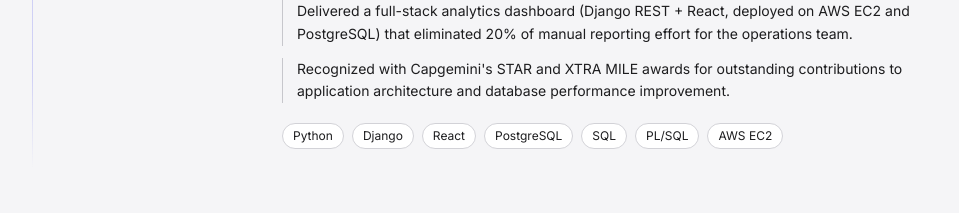
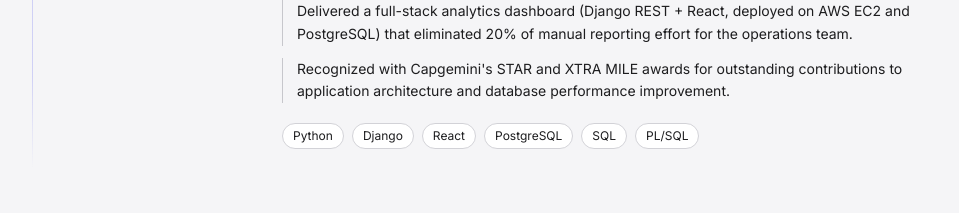
Before and after one commit to naikaj18/portfolio, a React (Vite) app: page / in a window 1280 px wide. Shown: the part 2600-2813 px from the top of the page, without its empty margins (160-1119 px from the left). Built offline with nearby package versions, Linux system fonts and the light colour scheme.

Commit message:
Remove AWS EC2 tag from Capgemini

```diff
--- a/src/constants/index.js
+++ b/src/constants/index.js
@@ -38,7 +38,7 @@ export const EXPERIENCES = [
       "Delivered a full-stack analytics dashboard (Django REST + React, deployed on AWS EC2 and PostgreSQL) that eliminated 20% of manual reporting effort for the operations team.",
       "Recognized with Capgemini's STAR and XTRA MILE awards for outstanding contributions to application architecture and database performance improvement.",
     ],
-    technologies: ["Python", "Django", "React", "PostgreSQL", "SQL", "PL/SQL", "AWS EC2"],
+    technologies: ["Python", "Django", "React", "PostgreSQL", "SQL", "PL/SQL"],
   },
 ];
 
```
